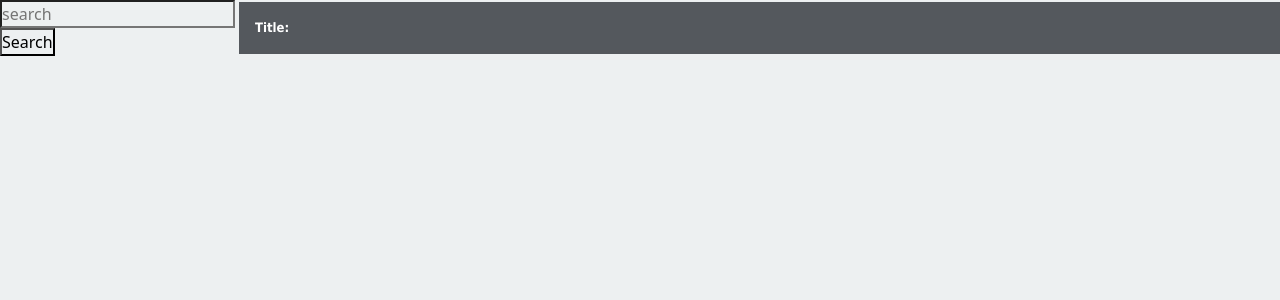
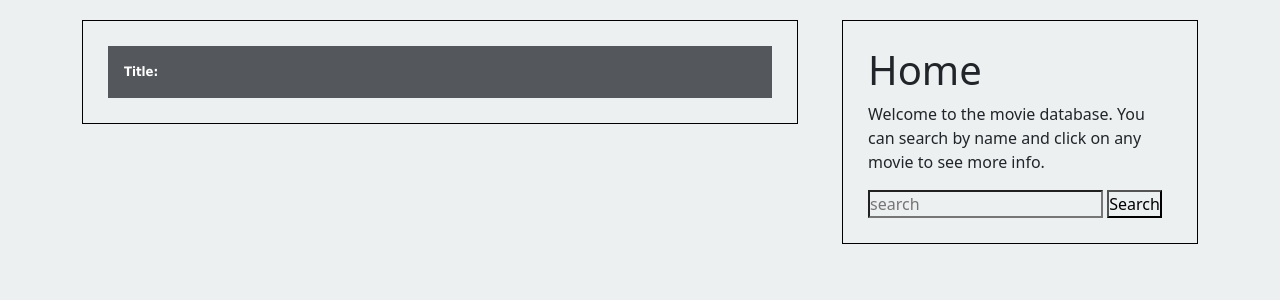
Before and after one commit to HLRichardson-Git/MovieDatabase, a Flask app: page / in a window 1280 px wide. Shown: the part 86-386 px from the top of the page. Run offline with Flask 2, Linux system fonts and the light colour scheme.

Commit message:
Update index.html

```diff
--- a/Templates/index.html
+++ b/Templates/index.html
@@ -6,12 +6,10 @@
 {% endblock %}
 
 {% block body %}
-<div class = "col">
-    <div class="content">
-        <form class = "searchBar-form" method="POST" enctype="multipart/form-data">
-            <input class = "searchBar" type="text" placeholder="search" name="search">
-            <button class = "searchButton">Search</button>
-        </form>
+<div class = "container">
+    <div class = "row">
+        <div class = "col-8">
+            <div class = "content-left">
                 <table>
                     <thead>
                         <tr>
@@ -26,4 +24,16 @@
                 </table>
             </div>
         </div>
+        <div class = "col">
+            <div class = "content-right">
+                <h1>Home</h1>
+                <p>Welcome to the movie database. You can search by name and click on any movie to see more info.</p>
+                <form class = "searchBar-form" method="POST" enctype="multipart/form-data">
+                    <input class = "searchBar" type="text" placeholder="search" name="search">
+                    <button class = "searchButton">Search</button>
+                </form>
+            </div>
+        </div>
+    </div>
+</div>
 {% endblock %}
```
Lines whose indentation alone changed are shown as unchanged.
